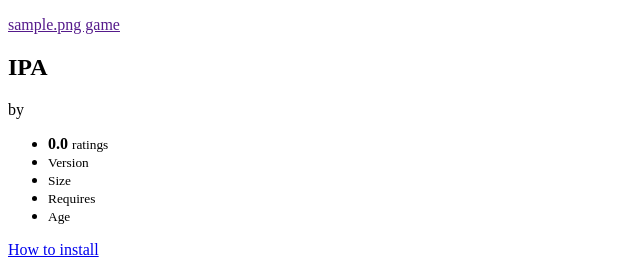
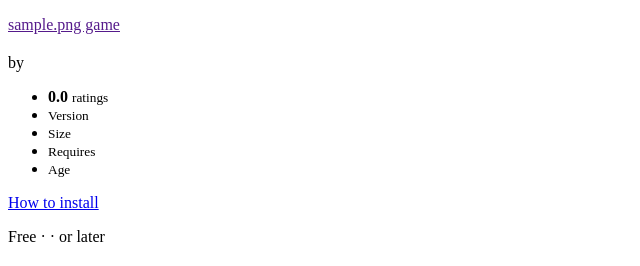
Before and after one commit to Sanka43/ipa_game_web, a PHP site: template views/game.php in a window 1280 px wide. Shown: the part 1551-1817 px from the top of the page, without its empty margins (0-640 px from the left). Run offline with PHP 8.4, Linux system fonts and the light colour scheme; the template is opened without the code that fills it: most values are stand-ins (such as "Sample title", 1, 10 or a date in 2020); data that the repository does not hold is empty; some libraries are stand-ins or nearby versions; some web fonts are replaced.

Commit message:
Show the IPA badge in the game heading only when an IPA file exists
Co-Authored-By: Claude Opus 5.5 <noreply@anthropic.com>

```diff
--- a/views/game.php
+++ b/views/game.php
@@ -13,7 +13,7 @@ $langs    = array_filter(explode(',', $g['languages']));
       <img class="ghero-icon reveal" src="<?= e(img($g['icon'], '360x360')) ?>" alt="<?= e($name) ?> IPA icon" width="180" height="180" fetchpriority="high">
       <div class="ghero-copy">
         <p class="kicker reveal"><a href="<?= category_url($g['category']) ?>"><?= $cat['icon'] ?> <?= e($cat['name']) ?> game</a><?= $g['is_offline'] ? ' · ✈ Offline' : '' ?></p>
-        <h1 class="reveal"><?= e($name) ?> <span class="grad">IPA</span></h1>
+        <h1 class="reveal"><?= e($name) ?><?php if ($hasFile): ?> <span class="grad">IPA</span><?php endif; ?></h1>
         <p class="ghero-dev reveal">by <strong><?= e($g['developer']) ?></strong></p>
         <ul class="ghero-stats reveal">
           <?php if ($g['rating_count'] > 0): ?><li><b><?= number_format((float) $g['rating_value'], 1) ?> <?= stars((float) $g['rating_value']) ?></b><small><?= compact_num($g['rating_count']) ?> ratings</small></li><?php endif; ?>
```
